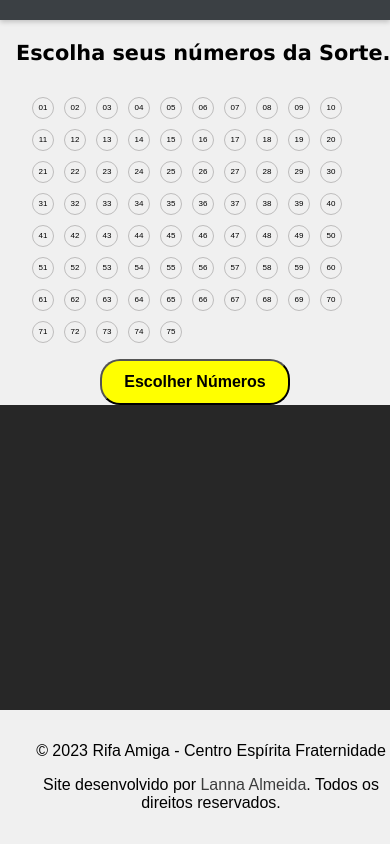
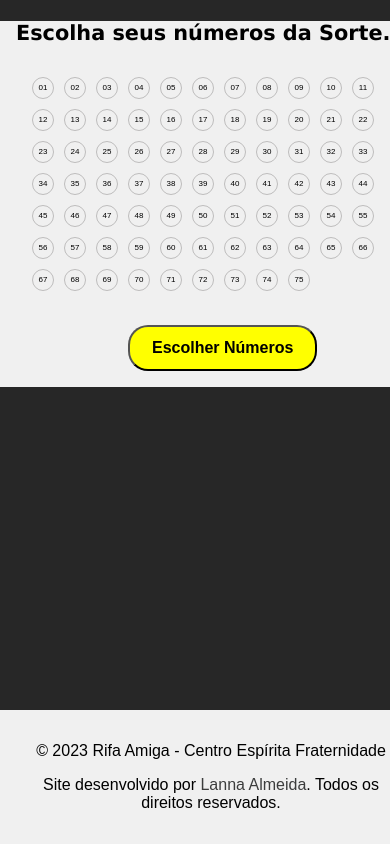
Before and after one commit to lanroo/rifamiga_fraternidade, a React (Create React App) app: page /raffles in a window 390 px wide. Shown: the top 844 px of the page. Built offline with nearby package versions, Linux system fonts and the light colour scheme.

Commit message:
fix bugs

```diff
--- a/src/components/FloattingNumbers.js
+++ b/src/components/FloattingNumbers.js
@@ -15,7 +15,7 @@ const FloatingNumbers = () => {
     };
   };
 
-  const numbers = Array.from({ length: 10}, generateRandomNumber);
+  const numbers = Array.from({ length: 20}, generateRandomNumber);
 
   return (
     <AnimatePresence>
--- a/src/pages/styles/CadastroPage.css
+++ b/src/pages/styles/CadastroPage.css
@@ -1,4 +1,6 @@
-
+html {
+    margin-right: -2rem;
+}
 .cadastro-container {
     display: flex;
     flex-direction: column;
@@ -47,14 +49,17 @@
     padding: 0.5rem;
     font-size: 1rem;
     margin-bottom: 1rem;
-    border-radius: 5px;
+    border-radius: 9px;
     border: 1px solid #ccc;
   }
 
 
   @media (max-width: 768px) {
     .cadastro-container {
-      padding: 1rem;
+        margin-right: -0.8rem;
+    }
+    .login-container {
+        margin-right: auto;
     }
 
     .cadastro-container h1 {
@@ -70,8 +75,10 @@
     .cadastro-container button {
       margin-left: auto;
       margin-right: auto;
+
     }
   }
+
 
   @media (max-width: 480px) {
     .cadastro-container h1 {
--- a/src/pages/styles/LoginPage.css
+++ b/src/pages/styles/LoginPage.css
@@ -125,4 +125,9 @@
           margin-bottom: 1.5rem;
       }
 
+
+    .nav-links.close, .login-button {
+    display: block;
+}
+
     }
--- a/src/pages/styles/RafflePage.css
+++ b/src/pages/styles/RafflePage.css
@@ -1,6 +1,5 @@
 
-
-    h3 {
+        h3 {
         margin-left: 25rem;
         font-family: 'Lucida Sans', 'Lucida Sans Regular', 'Lucida Grande', 'Lucida Sans Unicode', Geneva, Verdana, sans-serif;
         color: black;
@@ -11,6 +10,14 @@
     /* form {
         margin: 10em;
     } */
+    .footer-container {
+        position: absolute;
+        width: 100%;
+        padding-top: 4rem;
+    }
+    button {
+        margin-right: 3rem;
+    }
 
     .selected-numbers-list p {
         text-align: center;
@@ -36,16 +43,19 @@
         font-size: 16px;
         cursor: pointer;
         transition: all 0.3s;
-        display: block;
         margin: 1em auto;
         text-align: center;
-
         margin: 1em auto 2em;
+        margin-left: 32rem;
     }
 
     .unique-button:hover {
         scale: 1.05;
 
+    }
+    button:hover {
+        background-color: #ffffffd3;
+        color: black;
     }
 
     .bingo-wrapper {
@@ -89,10 +99,7 @@
         background-color: #4caf50;
         color: white;
     }
-    .footer-container {
-        position: absolute;
-        width: 100%;
-    }
+
     /* modal pop up */
     .modal-overlay {
         display: flex;
@@ -169,6 +176,9 @@
         font-size: 2rem;
     }
 
+    input[type="text"] {
+        margin-left: 7rem;
+    }
     p.error-message {
         margin-left: 22rem;
         color: red;
@@ -181,6 +191,10 @@
 
 
         @media (max-width: 600px) {
+
+            nav, header {
+                display:none;
+            }
             h3 {
                 margin-left: 6rem;
                 font-family: 'Lucida Sans', 'Lucida Sans Regular', 'Lucida Grande', 'Lucida Sans Unicode', Geneva, Verdana, sans-serif;
@@ -189,6 +203,21 @@
                 text-wrap: nowrap;
                 margin-bottom: 2rem;
             }
+            .unique-button {
+                background-color: yellow;
+                color: black;
+                font-weight: bold;
+                border-radius: 20px;
+                padding: 12px 22px;
+                font-size: 16px;
+                cursor: pointer;
+                transition: all 0.3s;
+                margin: 1em auto;
+                text-align: center;
+                margin: 1em auto 2em;
+                margin-left: 8rem;
+            }
+
 
             .bingo-board {
                 grid-template-columns: repeat(auto-fill, minmax(25px, 1fr));
```
